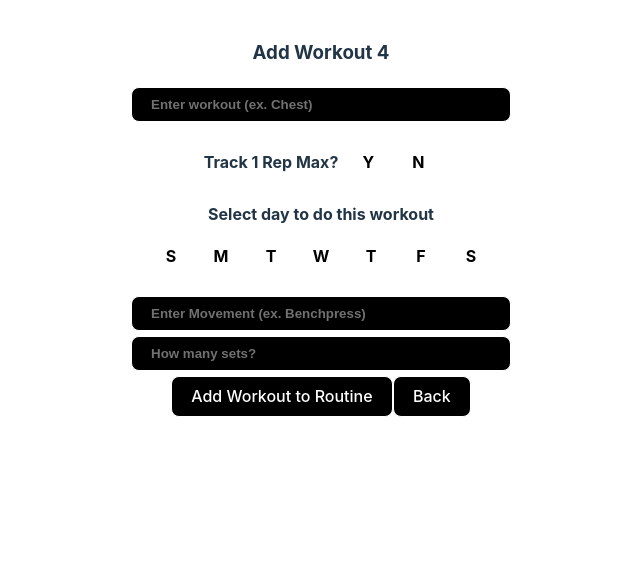
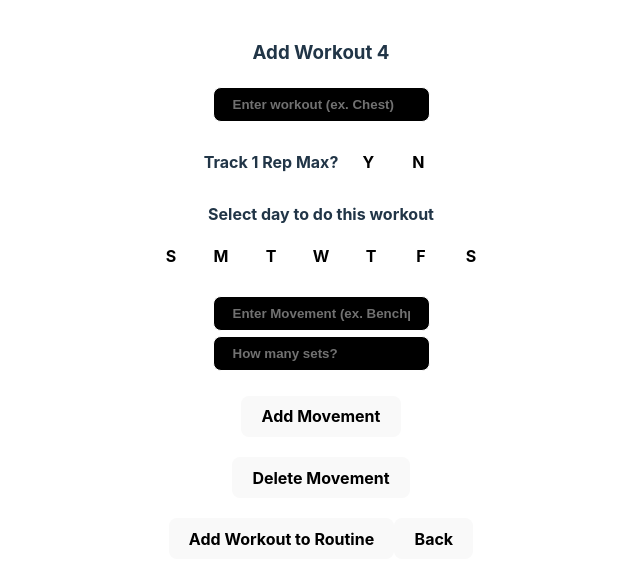
Before and after one commit to dm-1904/the-get-jacked-app, a React (Vite) app in the folder get-jacked-app/: page /add-workout in a window 1280 px wide. Shown: the top 584 px of the page, without its empty margins (319-959 px from the left). Built offline with nearby package versions, Linux system fonts and the light colour scheme.

Commit message:
refactoring buttons

```diff
--- a/get-jacked-app/src/App.css
+++ b/get-jacked-app/src/App.css
@@ -6,7 +6,7 @@
 }
 
 input {
-  width: 80%;
+  /* width: 80%; */
   padding: 9px 19px;
   border-radius: 8px;
 }
@@ -42,8 +42,7 @@ input body {
   text-decoration: underline;
 }
 
-input,
-button {
+input {
   background-color: black;
   color: white;
   border: 1px solid white;
@@ -167,3 +166,8 @@ a:hover {
 .enter-sets {
   margin: 5px 0;
 }
+
+.add-movement-btn,
+.delete-movement-btn {
+  margin: 20px 0;
+}
--- a/get-jacked-app/src/index.css
+++ b/get-jacked-app/src/index.css
@@ -40,9 +40,10 @@ button {
   border: 1px solid transparent;
   padding: 0.6em 1.2em;
   font-size: 1em;
-  font-weight: 500;
+  font-weight: bold;
   font-family: inherit;
-  background-color: #1a1a1a;
+  background-color: #ffffff;
+  color: black;
   cursor: pointer;
   transition: border-color 0.25s;
 }
--- a/get-jacked-app/src/pages/AddWorkout.tsx
+++ b/get-jacked-app/src/pages/AddWorkout.tsx
@@ -152,7 +152,12 @@ export const AddWorkout = () => {
         className="enter-sets"
         placeholder="How many sets?"
       />
-
+      <div className="add-movement-btn">
+        <button>Add Movement</button>
+      </div>
+      <div className="delete-movement-btn">
+        <button>Delete Movement</button>
+      </div>
       <button onClick={handleAddWorkout}>Add Workout to Routine</button>
       <button onClick={handleBack}>Back</button>
     </div>
```
Also changed, not shown: 1 other file (tests, documents, lock files or other folders).
